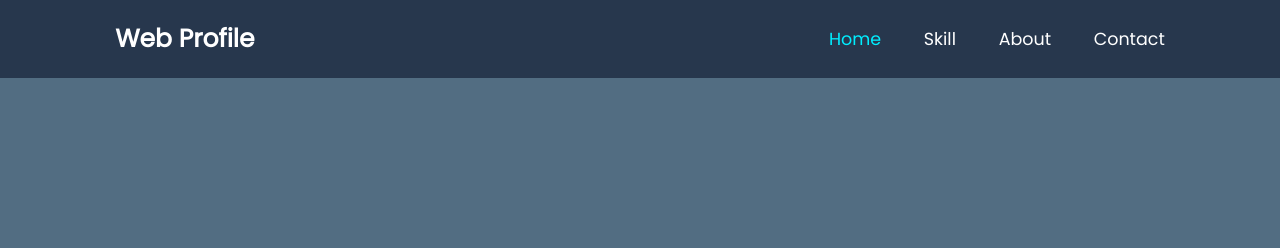
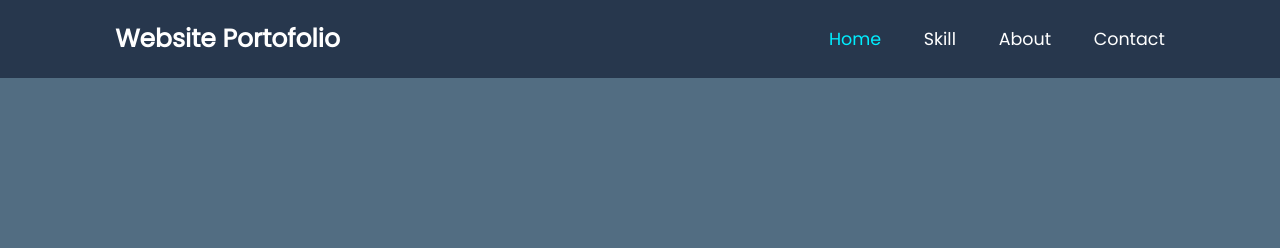
Before and after one commit to AldiMusneldi/webprofile_AldiMusneldi, a plain HTML site: page D_Morning_Aldi Musneldi/index.html in a window 1280 px wide. Shown: the top 248 px of the page. Drawn offline with nearby package versions, Linux system fonts and the light colour scheme.

Commit message:
rename web tittle

```diff
--- a/D_Morning_Aldi Musneldi/index.html
+++ b/D_Morning_Aldi Musneldi/index.html
@@ -3,14 +3,14 @@
 <head>
     <meta charset="UTF-8">
     <meta name="viewport" content="width=device-width, initial-scale=1.0">
-    <title>Web Profile</title>
+    <title>Aldi Musneldi</title>
     <link rel="stylesheet" href="style/style.css">
     <link href='https://unpkg.com/boxicons@2.1.4/css/boxicons.min.css' rel='stylesheet'>
 </head>
 <body>
     <!-- Header Design -->
     <header class="header">
-        <a href="#" class="logo">Web Profile</a>
+        <a href="#" class="logo">Website Portofolio</a>
         <nav class="navbar">
             <a href="#home" class="active">Home</a>
             <a href="#skill">Skill</a>
```
